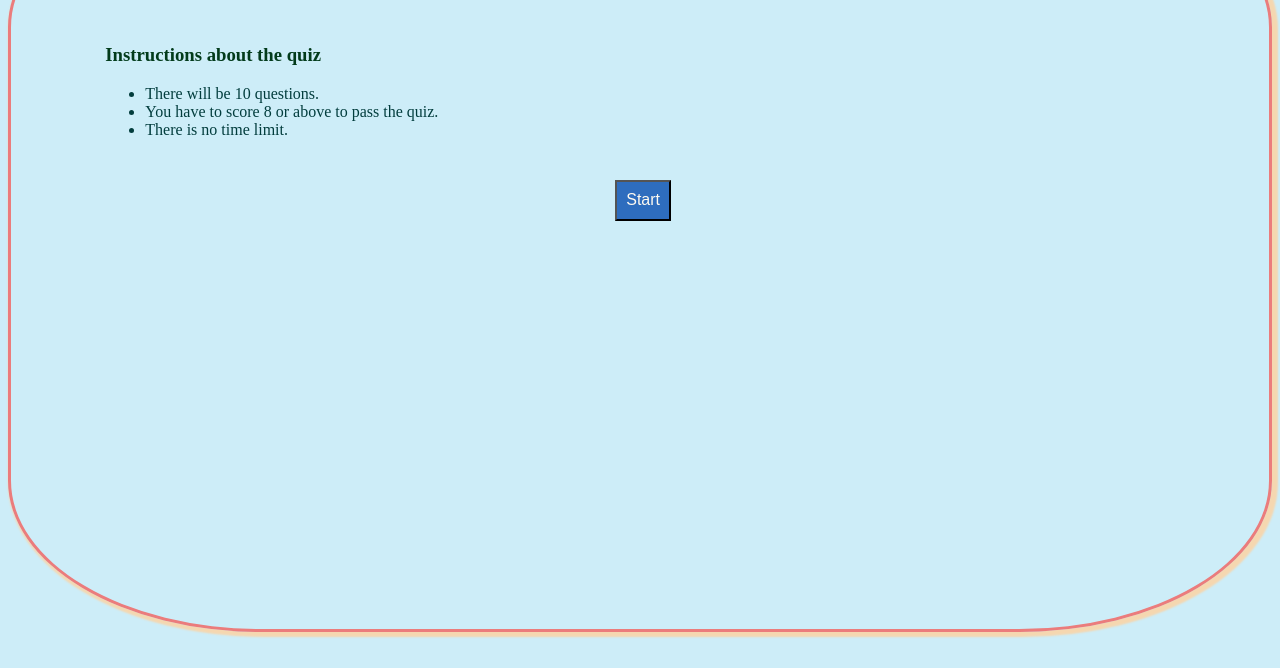
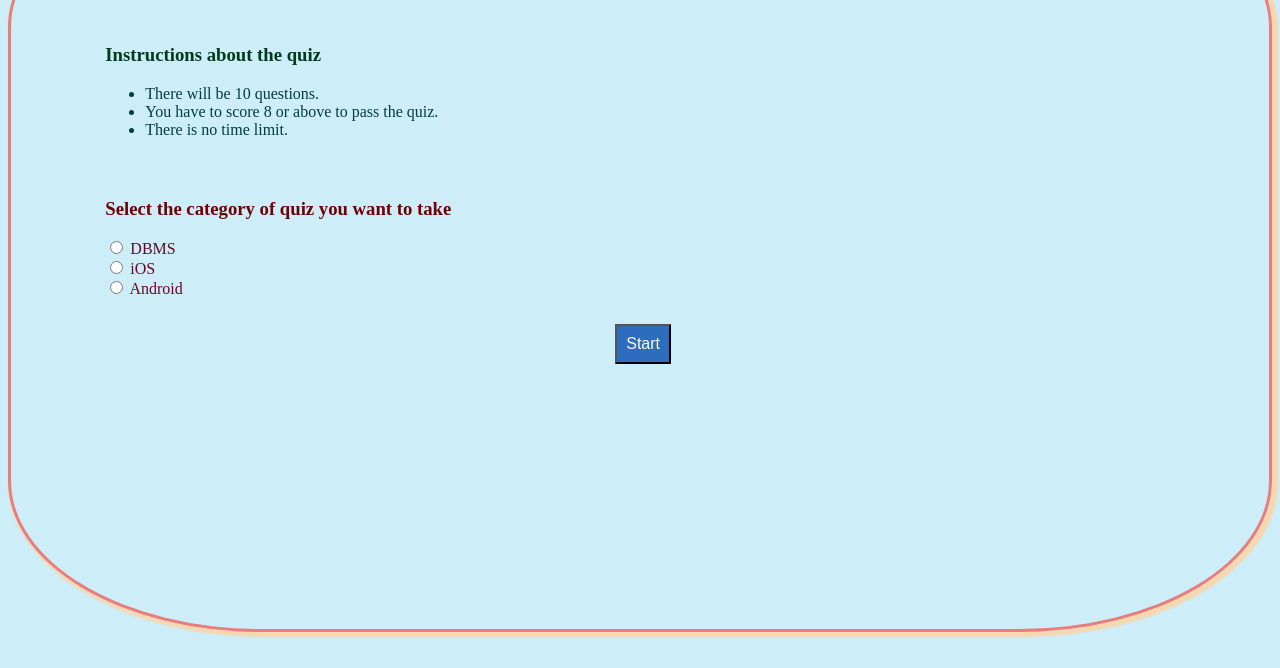
Before and after one commit to kashyapjhaveri/BackBenchers_MAD3144_FP, a plain HTML site: page index.html in a window 1280 px wide. Shown: the part 132-800 px from the top of the page. Drawn offline with Linux system fonts and the light colour scheme.

Commit message:
quiz type radio group

```diff
--- a/assets/css/style.css
+++ b/assets/css/style.css
@@ -14,14 +14,24 @@ body{
     text-shadow: 3px 2px 5px sienna;
     border-bottom: 2px dotted saddlebrown;
 }
-h3{
+.instructions{
     margin-top: 5%;
     margin-left: 7.5%;
     color: rgb(2, 59, 27);
 }
-ul{
+.instruct{
     margin-left: 7.5%;
     color: rgb(2, 61, 61);
+}
+.type{
+    margin-top: 2%;
+    margin-left: 7.5%;
+    color: rgb(109, 4, 4);
+
+}
+.radioGroup{
+    margin-left: 7.5%;
+    color: rgb(109, 6, 38);
 }
 button{
     background-color: rgb(46, 109, 190);
--- a/index.html
+++ b/index.html
@@ -9,12 +9,22 @@
     </head>
     <body>
         <main>
-            <h3>Instructions about the quiz</h3>
-            <ul>
+            <h3 class="instructions">Instructions about the quiz</h3>
+            <ul class="instruct">
                 <li>There will be 10 questions.</li>
                 <li>You have to score 8 or above to pass the quiz.</li>
                 <li>There is no time limit.</li>
-            </ul>
+            </ul><br>
+            <h3 class="type">Select the category of quiz you want to take</h3>
+            <div class="radioGroup">
+                <input id="DBMS" name="quizType" type="radio">
+                <label for="DBMS">DBMS</label><br>
+                <input id="iOS" name="quizType" type="radio">
+                <label for="iOS">iOS</label><br>
+                <input id="Android" name="quizType" type="radio">
+                <label for="Android">Android</label>
+            </div>
+
             <button type="button" onclick="start()">Start</button>
         </main>
         <script>
```
